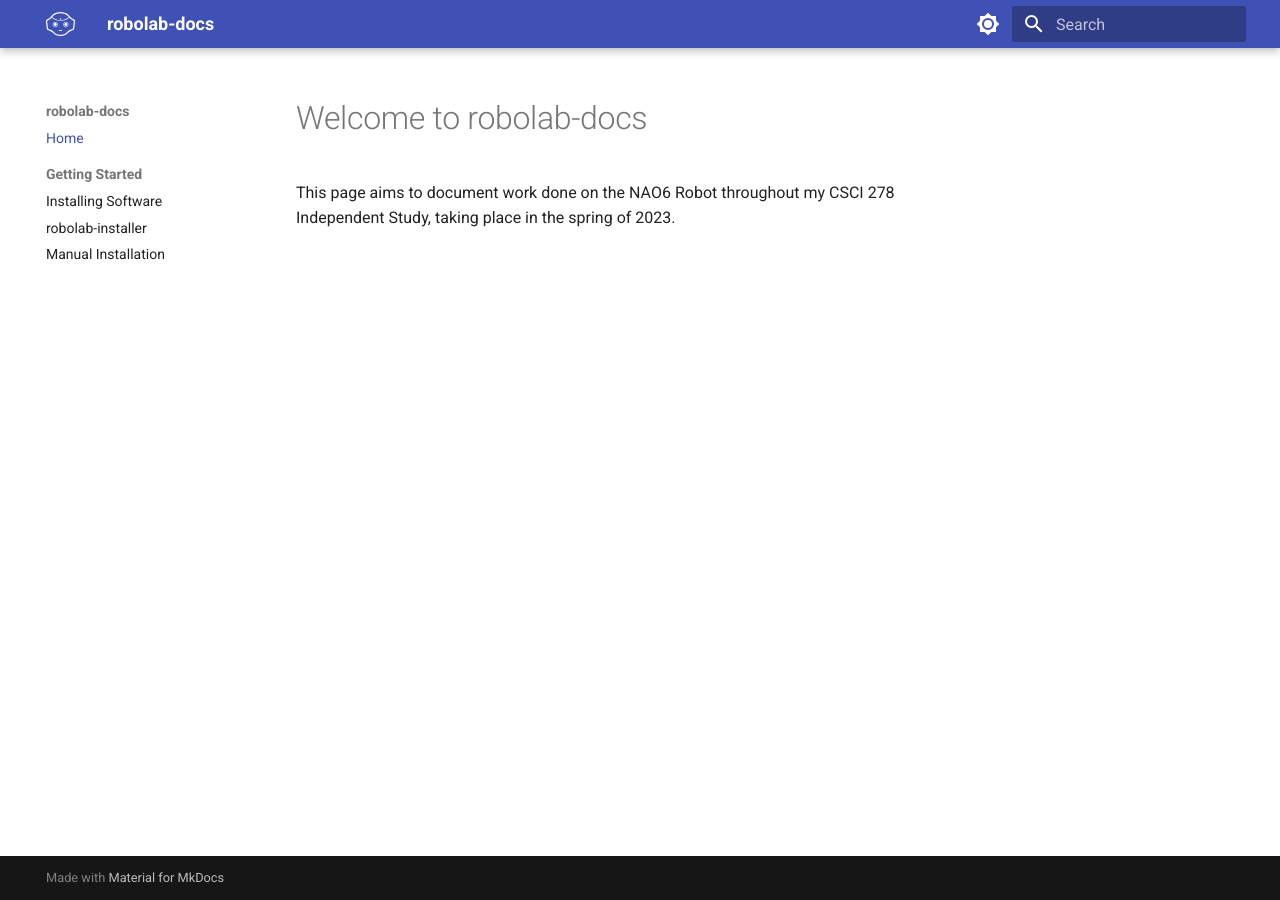
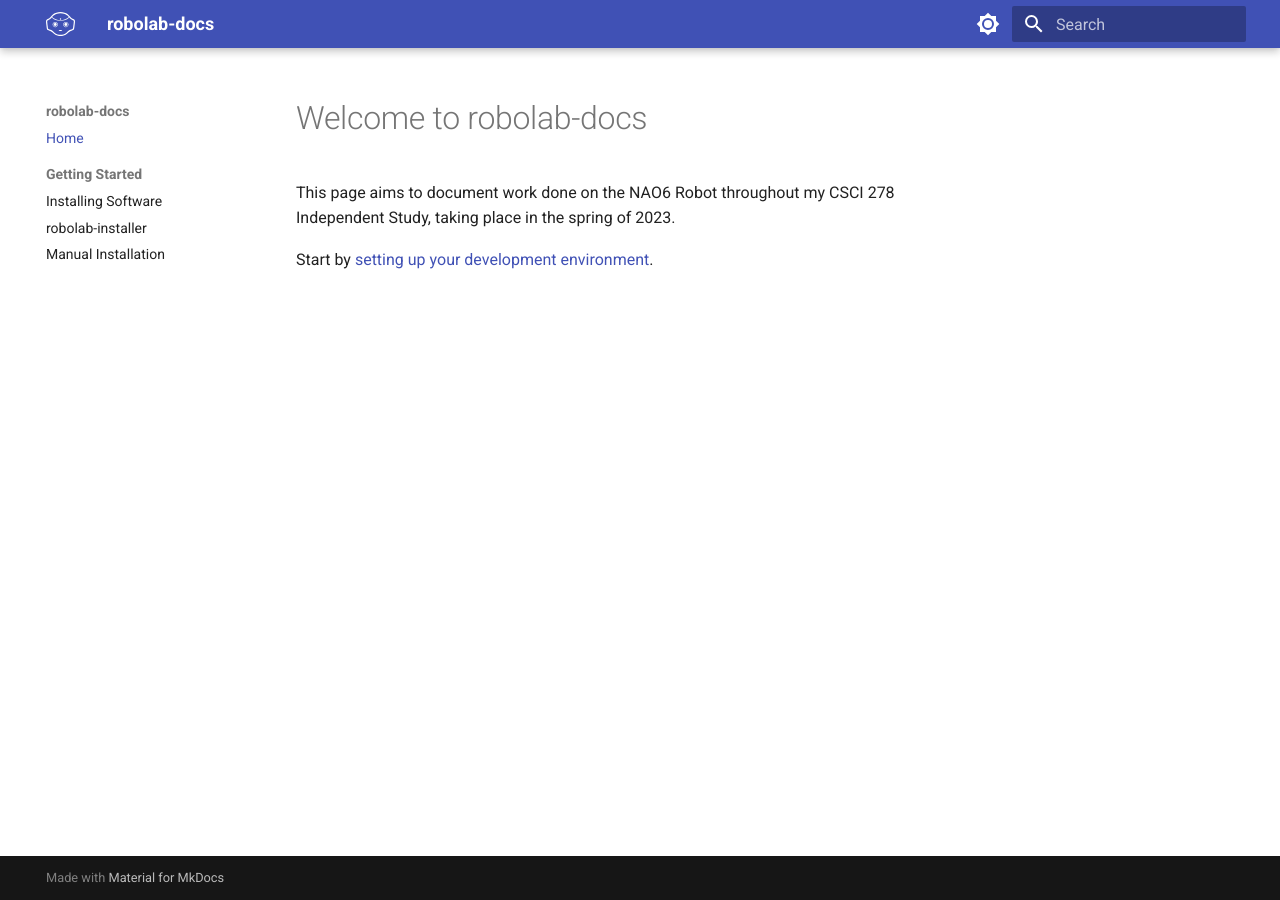
Before and after one commit to soconnor0919/robolab-docs, an MkDocs documentation site: the page built from docs/index.md, in a window 1280 px wide. Built offline with MkDocs 1.6.1 and Material for MkDocs 9.7.7, drawn with Linux system fonts in a browser that asks for light colours; part of the change alters nothing that is shown.

Commit message:
Add .gitignore; add link to get started

```diff
--- a/docs/index.md
+++ b/docs/index.md
@@ -2,16 +2,4 @@
 
 This page aims to document work done on the NAO6 Robot throughout my CSCI 278 Independent Study, taking place in the spring of 2023.
 
-<!-- ## Commands
-
-* `mkdocs new [dir-name]` - Create a new project.
-* `mkdocs serve` - Start the live-reloading docs server.
-* `mkdocs build` - Build the documentation site.
-* `mkdocs -h` - Print help message and exit.
-
-## Project layout
-
-    mkdocs.yml    # The configuration file.
-    docs/
-        index.md  # The documentation homepage.
-        ...       # Other markdown pages, images and other files. -->
+Start by [setting up your development environment](getting-started/installing-software.md).
```
Also changed, not shown: 1 other file.
